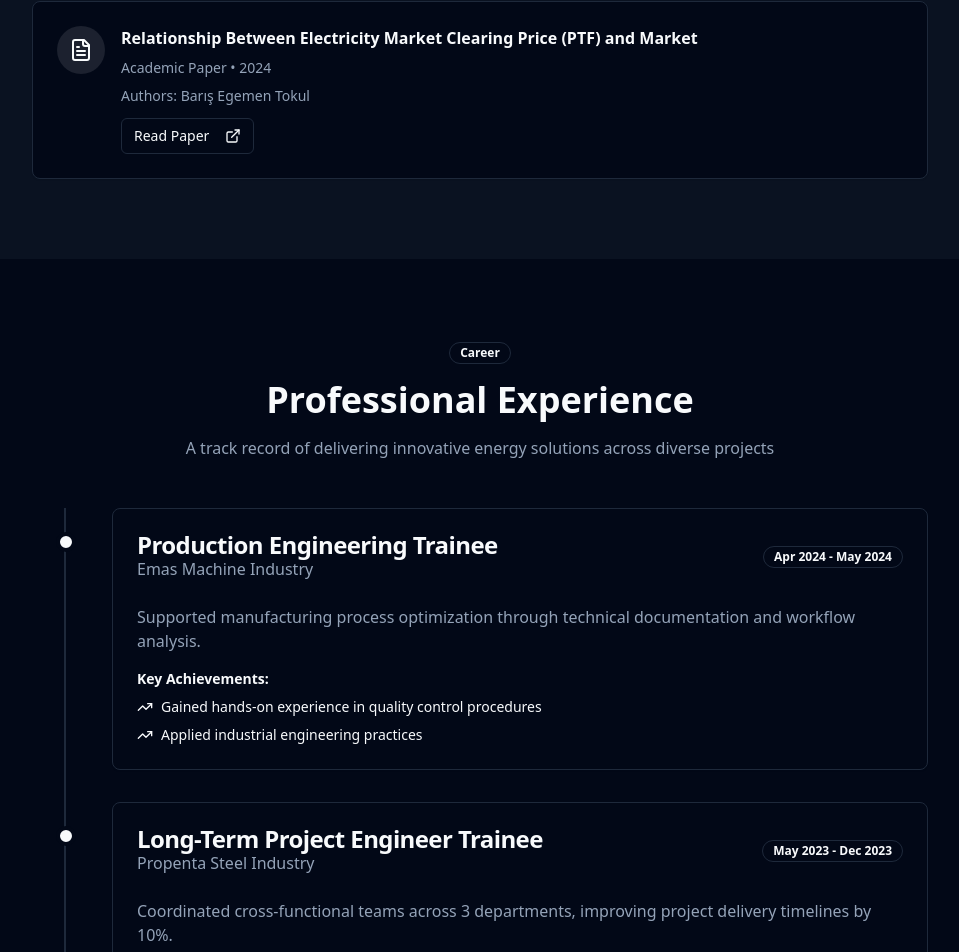
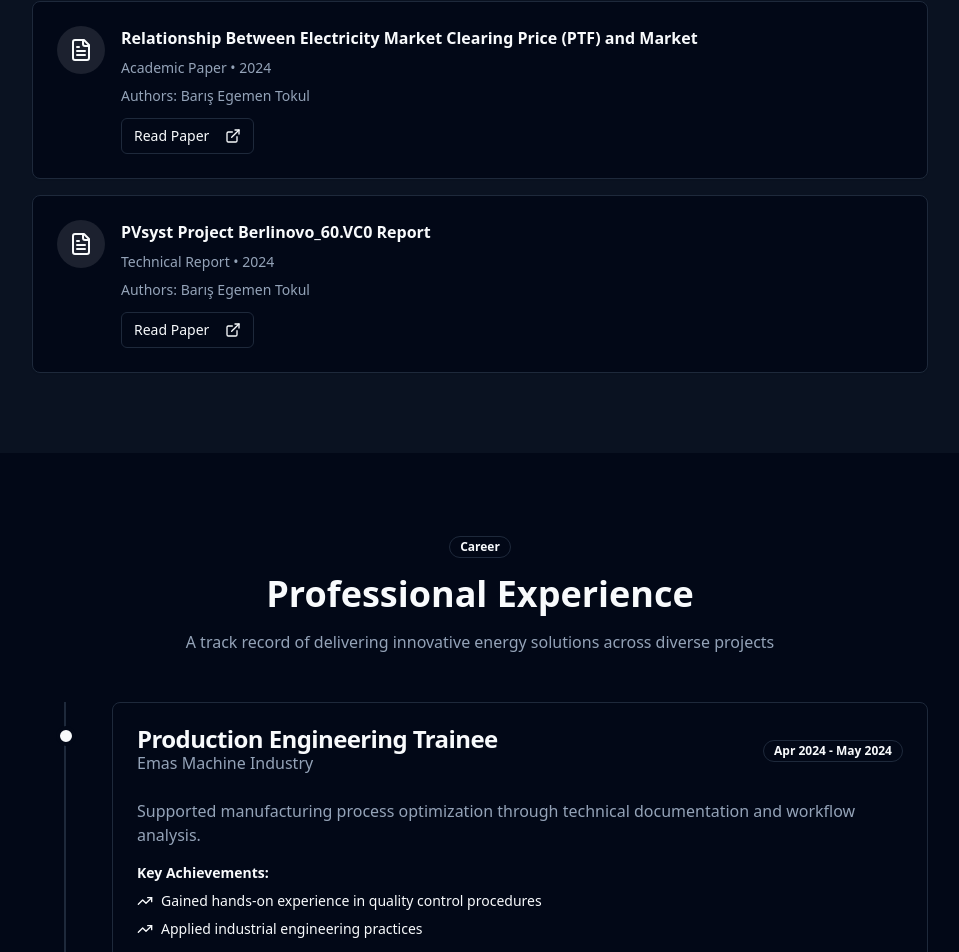
Before and after one commit to BRSTKL/barisegementokul.website, a React (Vite) app: page / in a window 1280 px wide. Shown: the part 4382-5334 px from the top of the page, without its empty margins (160-1119 px from the left). Built offline with nearby package versions, Linux system fonts and the light colour scheme.

Commit message:
feat: Add PVsyst Project Berlinovo report to Publications section

```diff
--- a/src/components/EnergySystemsPortfolio.tsx
+++ b/src/components/EnergySystemsPortfolio.tsx
@@ -332,6 +332,13 @@ const EnergySystemsPortfolio: React.FC = () => {
             year: '2024',
             authors: 'Barış Egemen Tokul',
             link: '/publications/Relationship Between Electricity Market Clearing Price (PTF) and Market.pdf'
+        },
+        {
+            title: 'PVsyst Project Berlinovo_60.VC0 Report',
+            journal: 'Technical Report',
+            year: '2024',
+            authors: 'Barış Egemen Tokul',
+            link: '/publications/Pvsyst Project Berlinovo_60.VC0-Report.pdf'
         }
     ];
 
```
Also changed, not shown: 1 other file (tests, documents, lock files or other folders).
